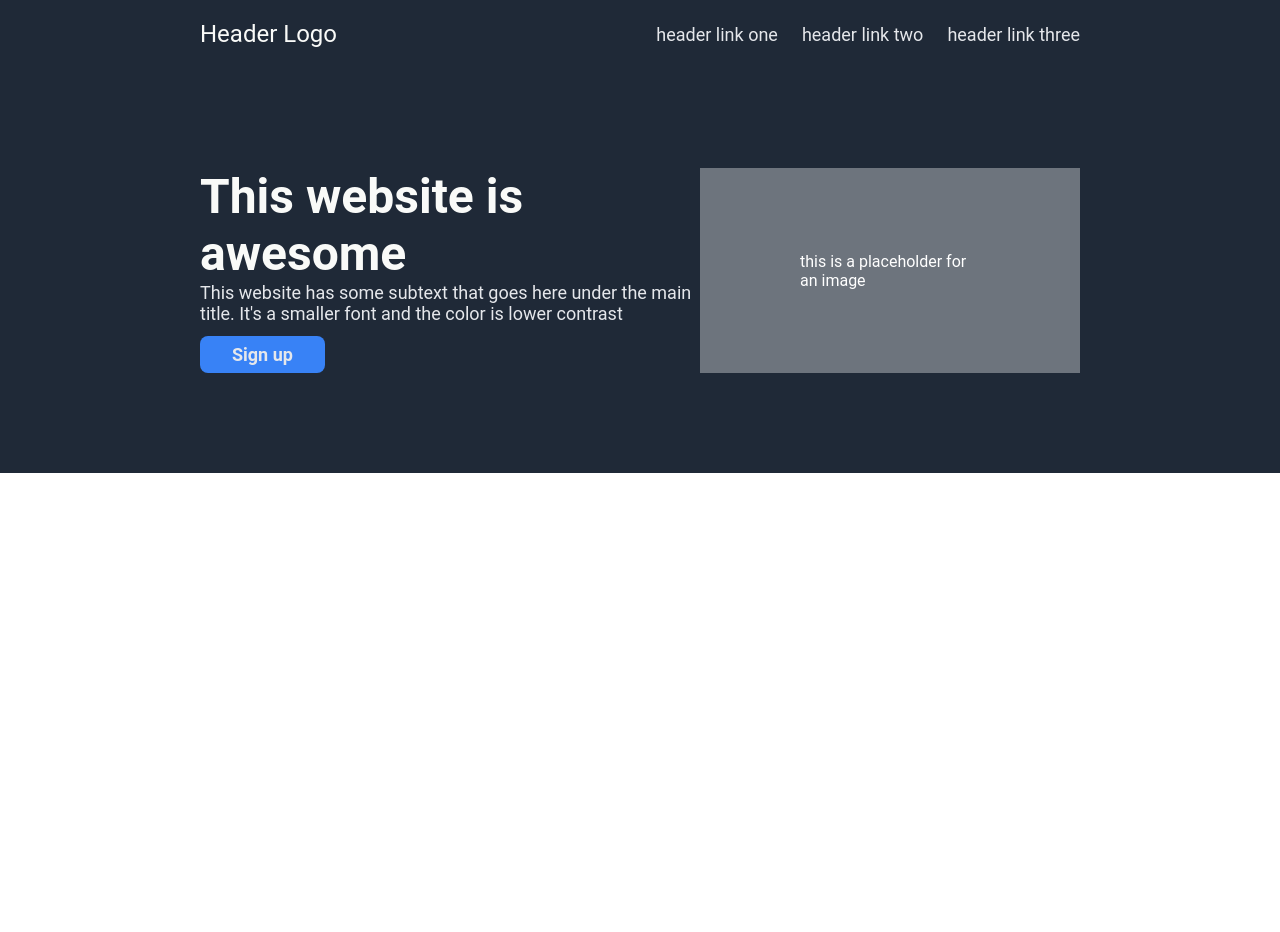
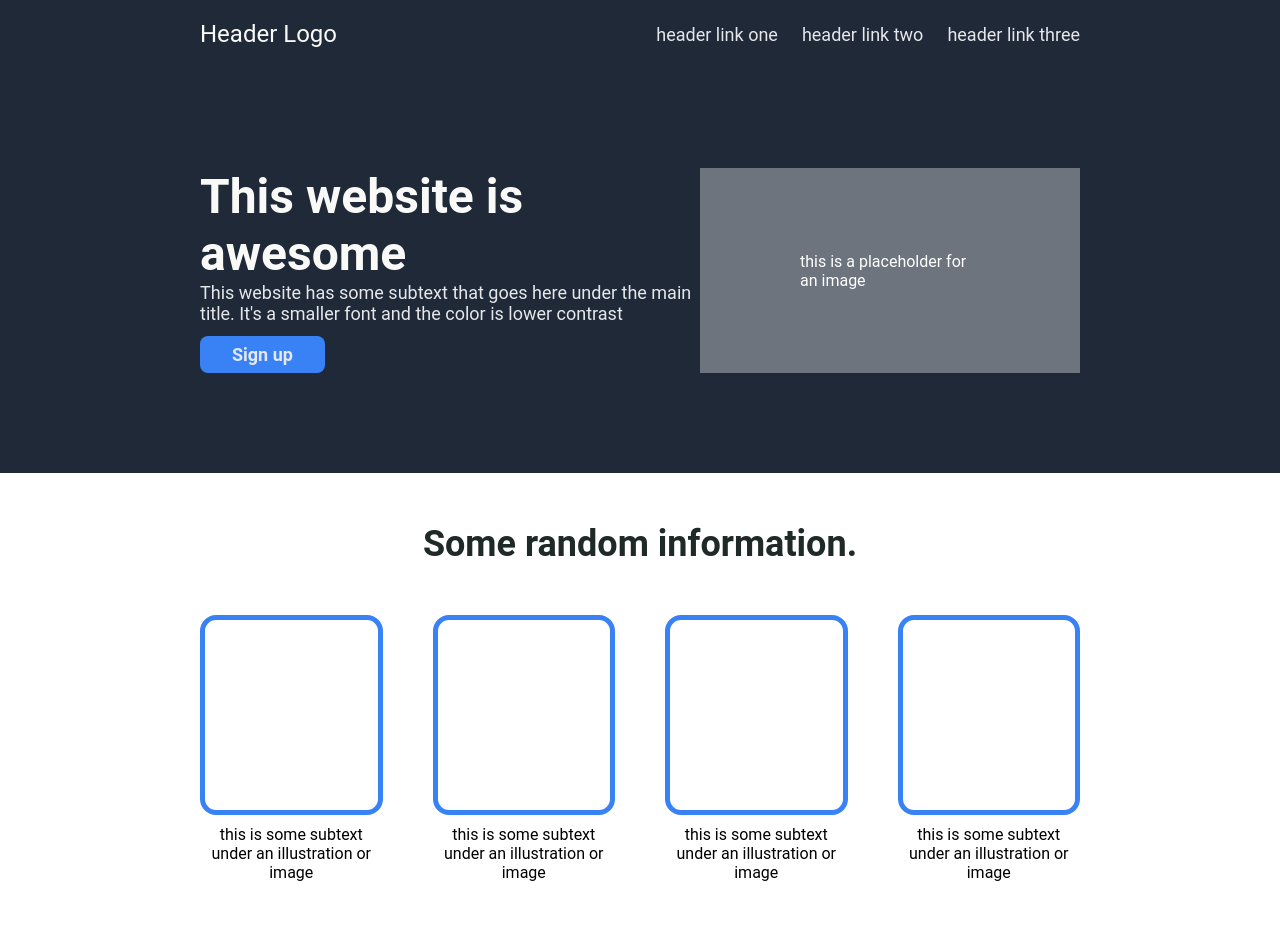
Before and after one commit to FinazzoCodes/odin-landing-page, a plain HTML site: page index.html in a window 1280 px wide. Before the commit the page ends 800 px from the top, so only its background shows below. Drawn offline with Linux system fonts and the light colour scheme.

Commit message:
Complete info section
Full html and css for info section. Also added a more specific selector
to p tag in hero section.

```diff
--- a/index.html
+++ b/index.html
@@ -29,6 +29,27 @@
         </div>
         <div class="img">this is a placeholder for an image</div>
       </section>
+      <section class="info-section">
+        <h3>Some random information.</h3>
+        <div class="card-container">
+          <div class="card">
+            <div class="box"></div>
+            <p>this is some subtext under an illustration or image</p>
+          </div>
+          <div class="card">
+            <div class="box"></div>
+            <p>this is some subtext under an illustration or image</p>
+          </div>
+          <div class="card">
+            <div class="box"></div>
+            <p>this is some subtext under an illustration or image</p>
+          </div>
+          <div class="card">
+            <div class="box"></div>
+            <p>this is some subtext under an illustration or image</p>
+          </div>
+        </div>
+      </section>
     </main>
   </body>
 </html>
--- a/styles.css
+++ b/styles.css
@@ -8,7 +8,7 @@
   border: none;
 }
 
-/* Header Styles */
+/* Header */
 
 header {
   display: flex;
@@ -33,7 +33,7 @@ a {
   font-size: 18px;
 }
 
-/* Hero Styles */
+/* Hero Section */
 
 .hero-section {
   background-color: #1f2937;
@@ -48,7 +48,7 @@ h2 {
   color: #f9faf8;
 }
 
-p,
+.hero-content p,
 button {
   font-size: 18px;
   color: #e5e7eb;
@@ -79,3 +79,37 @@ button:hover {
   padding: 0 100px;
   color: white;
 }
+
+/* Info Section */
+
+.info-section {
+  text-align: center;
+  padding: 50px 200px;
+}
+
+h3 {
+  font-size: 36px;
+  font-weight: extra-bold;
+  color: #1f2927;
+  margin-bottom: 50px;
+}
+
+.card-container {
+  display: flex;
+  align-items: center;
+  justify-content: center;
+  gap: 50px;
+}
+
+.card {
+  max-width: 200px;
+}
+
+/* place-holder for image or illustration */
+.box {
+  height: 200px;
+  padding: 30px;
+  border: 5px solid #3882f6;
+  border-radius: 16px;
+  margin-bottom: 10px;
+}
```
